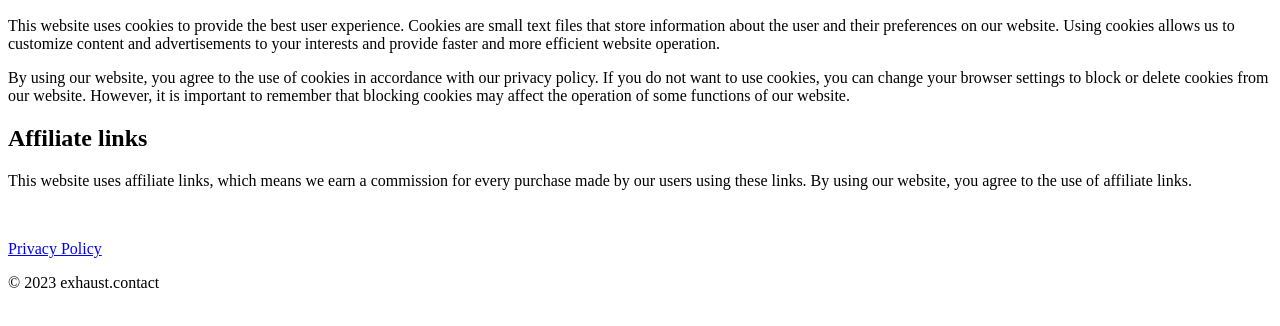
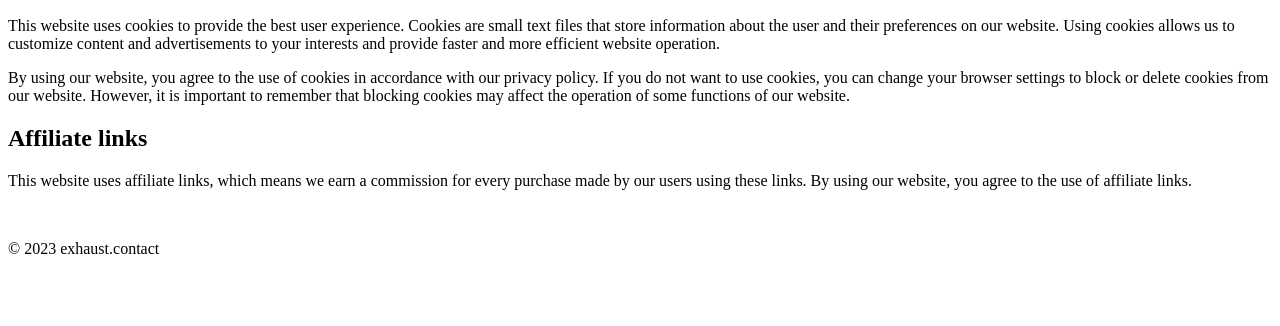
Before and after one commit to SOS-RB1/source, a plain HTML site: page privacy_policy.html in a window 1280 px wide. Shown: the part 182-508 px from the top of the page. Drawn offline with Linux system fonts and the light colour scheme.

Commit message:
Update privacy_policy.html

```diff
--- a/privacy_policy.html
+++ b/privacy_policy.html
@@ -20,7 +20,6 @@
     <p>This website uses affiliate links, which means we earn a commission for every purchase made by our users using these links. By using our website, you agree to the use of affiliate links.</p>
     <br>
     <footer>
-        <p><a href="privacy_policy.html">Privacy Policy</a></p>
         <p>&copy; 2023 exhaust.contact</p>
     </footer>
 </body>
```
